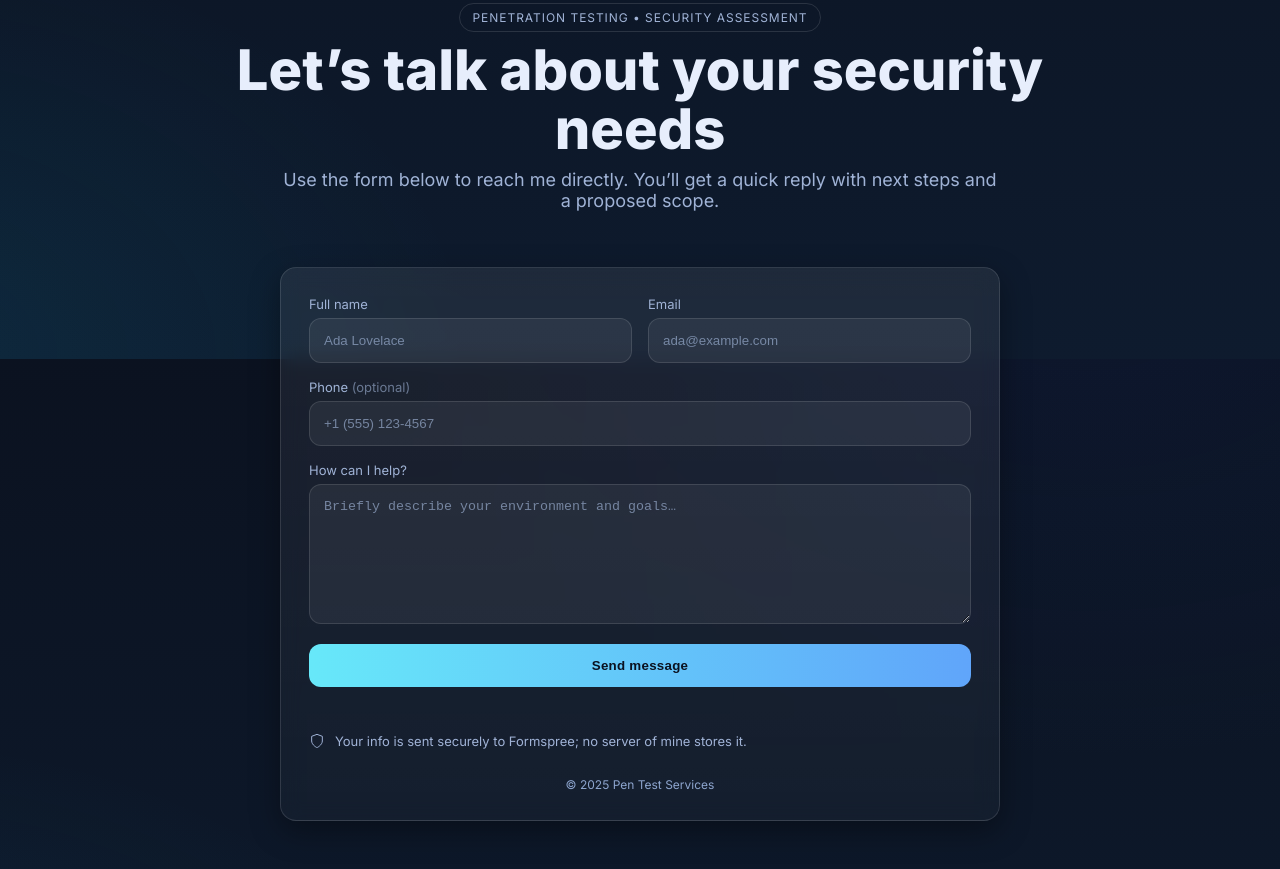
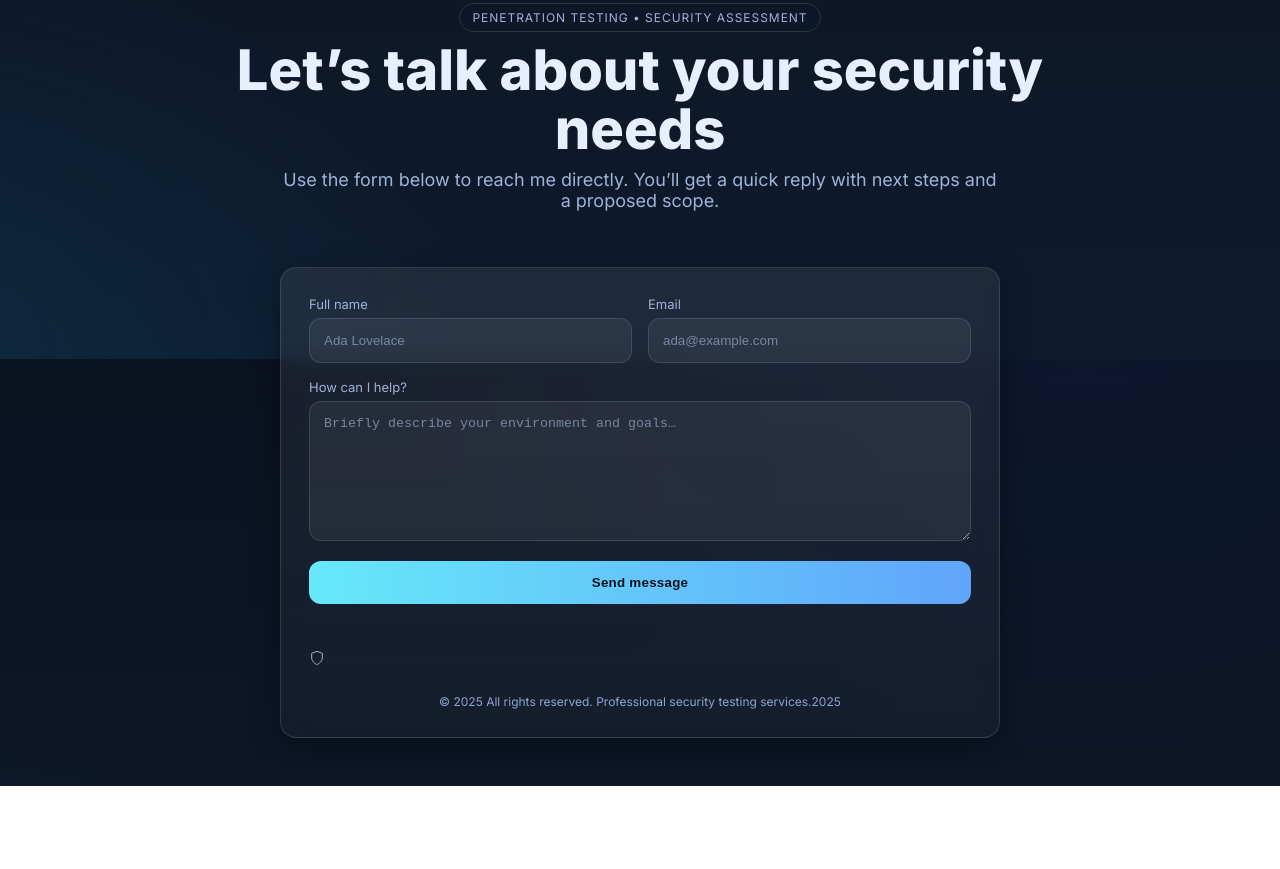
Before and after one commit to ChefCS/CSite, a plain HTML site: page index.html in a window 1280 px wide. Shown: the part 1241-2110 px from the top of the page. After the commit the page ends 2027 px from the top, so only its background shows below. Drawn offline with Linux system fonts and the light colour scheme.

Commit message:
Update index.html

```diff
--- a/index.html
+++ b/index.html
@@ -211,10 +211,6 @@
           </div>
         </div>
 
-        <div>
-          <label for="phone">Phone <span class="tiny">(optional)</span></label>
-          <input id="phone" name="phone" type="tel" placeholder="+1 (555) 123-4567" inputmode="tel" />
-        </div>
 
         <div>
           <label for="message">How can I help?</label>
@@ -231,10 +227,10 @@
           <svg width="16" height="16" viewBox="0 0 24 24" fill="none" aria-hidden="true">
             <path d="M12 22s8-4 8-10V5l-8-3-8 3v7c0 6 8 10 8 10Z" stroke="currentColor" stroke-width="1.5"/>
           </svg>
-          Your info is sent securely to Formspree; no server of mine stores it.
+
         </div>
       </form>
-      <div class="foot">© <span id="yr"></span> Pen Test Services</div>
+      <div class="foot">© 2025 All rights reserved. Professional security testing services.<span id="yr"></span></div>
     </section>
   </main>
 
```
